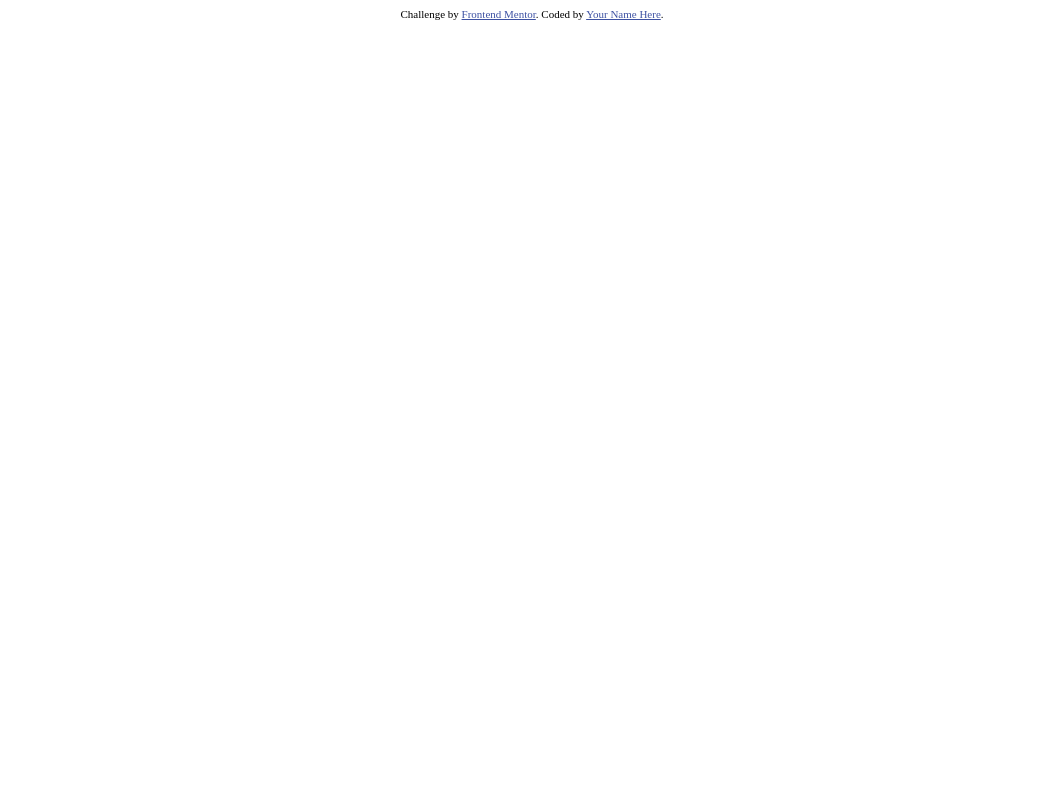
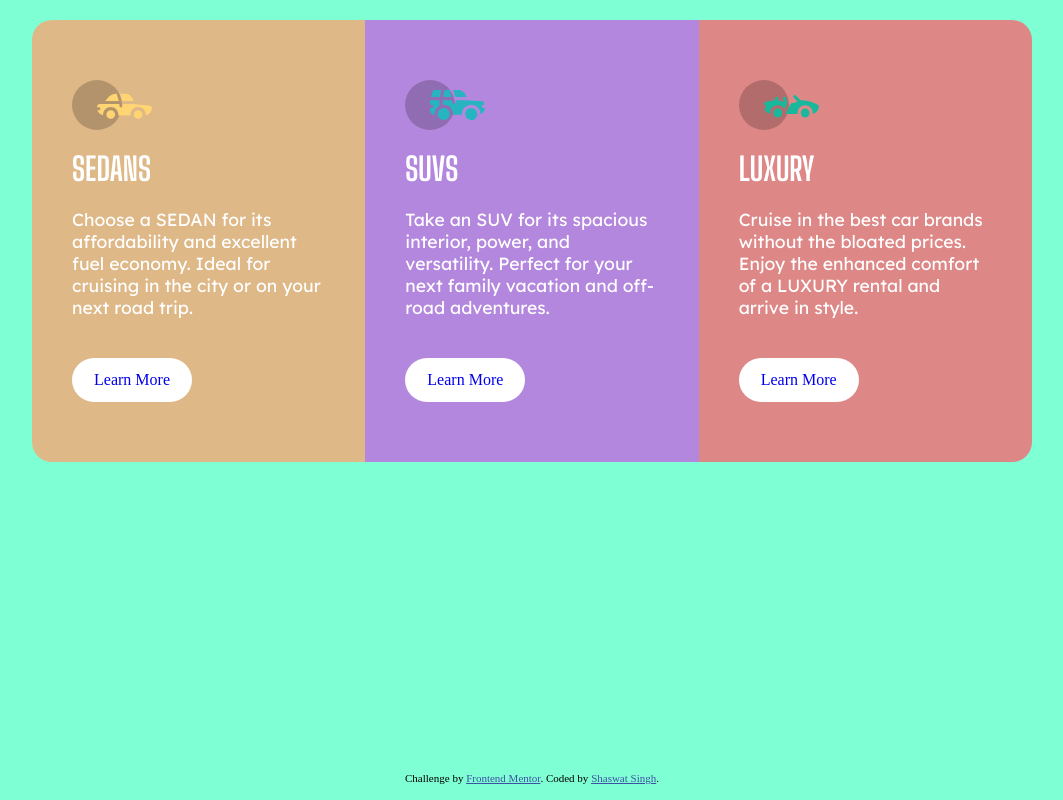
Before and after one commit to shaswatsingh19/3-column-preview-card-component, a plain HTML site: page index.html in a window 1280 px wide. Shown: the whole page, without its empty margins (108-1171 px from the left). Drawn offline with Linux system fonts and the light colour scheme.

Commit message:
'complete'

```diff
--- a/index.html
+++ b/index.html
@@ -1,26 +1,60 @@
 <!DOCTYPE html>
 <html lang="en">
   <head>
-  <meta charset="UTF-8">
-  <meta name="viewport" content="width=device-width, initial-scale=1.0"> <!-- displays site properly based on user's device -->
-
-  <link rel="icon" type="image/png" sizes="32x32" href="./images/favicon-32x32.png">
+    <meta charset="UTF-8" />
+    <meta name="viewport" content="width=device-width, initial-scale=1.0" />
+    <!-- displays site properly based on user's device -->
+    <link rel="preconnect" href="https://fonts.googleapis.com">
+<link rel="preconnect" href="https://fonts.gstatic.com" crossorigin>
+<link href="https://fonts.googleapis.com/css2?family=Big+Shoulders+Display:wght@700&family=Lexend+Deca&display=swap" rel="stylesheet">
+    <link
+      rel="icon"
+      type="image/png"
+      sizes="32x32"
+      href="./images/favicon-32x32.png"
+    />
 
     <title>Frontend Mentor | 3-column preview card component</title>
-  <link href="style.css" rel="stylesheet">
+    <link href="style.css" rel="stylesheet" />
   </head>
   <body>
-
     <div class="container">
       <main>
+        <div class="card card-sedan">
+          <img src="images/icon-sedans.svg" alt="sedan's image" id='sedan-svg'/>
+          <h2>Sedans</h2>
+          <p>
+            Choose a SEDAN for its affordability and excellent fuel economy.
+            Ideal for cruising in the city or on your next road trip.
+          </p>
+          <a href="#" class="btn">Learn More</a>
+        </div>
 
+        <div class="card card-suv">
+          <img src="images/icon-suvs.svg" alt="Suv image" />
+          <h2>Suvs</h2>
+          <p>
+            Take an SUV for its spacious interior, power, and versatility. Perfect for your next family vacation and off-road adventures.
+          </p>
+          <a href="#" class="btn">Learn More</a>
+        </div>
+
+        <div class="card card-lux">
+          <img src="images/icon-luxury.svg" alt="luxuary car image" />
+          <h2>Luxury</h2>
+          <p>
+            Cruise in the best car brands without the bloated prices. Enjoy the enhanced comfort of a LUXURY rental and arrive in style.
+          </p>
+          <a href="#" class="btn">Learn More</a>
+        </div>
       </main>
 
       <div class="attribution">
-      Challenge by <a href="https://www.frontendmentor.io?ref=challenge" target="_blank">Frontend Mentor</a>.
-      Coded by <a href="#">Your Name Here</a>.
+        Challenge by
+        <a href="https://www.frontendmentor.io?ref=challenge" target="_blank"
+          >Frontend Mentor</a
+        >. Coded by <a href="https://ss-frontend-mentor-solutions.vercel.app/" target="_blank">Shaswat Singh</a>.
       </div>
     </div>
-
   </body>
 </html>
--- a/style.css
+++ b/style.css
@@ -1,5 +1,206 @@
+/*
+font-family: 'Big Shoulders Display', cursive;
+font-family: 'Lexend Deca', sans-serif;
+*/
+
+*{
+    margin: 0;
+    box-sizing: border-box;
+}
+
+
+body{
+    background-color: aquamarine;
+    color: white;
+    animation: start 1s;
+}
+@keyframes start {
+
+    0%{
+        transform: scale(.9);
+
+    }
+    100%{
+        transform: scale(1);
+
+
+    }
+}
+
+.container{
+    display: flex;
+    flex-direction: column;
+    justify-content: space-between;
+    min-height: 98vh;
+}
+main{
+    display: grid;
+    grid-template : repeat(3,1fr) / 1fr ;
+    width: 90%;
+    margin: 20px auto;
+    max-width: 1000px;
+    border-radius:20px ;
+}
+h2{
+    font-family: 'Big Shoulders Display', cursive;
+    font-size: 2rem;
+    margin-top: 20px;
+    text-transform: uppercase;
+}
+p{
+    font-family: 'Lexend Deca', sans-serif;
+    font-size: 1.1rem;
+    margin: 20px auto;
+}
+.card{
+    padding: 60px 40px ;
+    display: flex;
+    flex-direction: column;
+    justify-content: space-between;
+}
+main:hover,
+main:focus{
+    box-shadow: 0 0 120px black;
+
+}
+.btn{
+    margin-top: 20px;
+    text-decoration: none;
+    padding: 17px 0;
+    text-align: center;
+    border-radius: 30px;
+    background-color: white;
+    max-width: 140px;
+    width: 70%;
+    border: 1px solid transparent;
+}
+.btn:hover,
+.btn:focus{
+    background: transparent;
+    border: 1px solid;
+    box-shadow: 0 0 5px black;
+}
+
+img{
+    max-width: 40%;
+    width: 80px;
+}
+
+img:hover{
+    animation: svg-img 1s ease-in;
+    cursor: pointer;
+}
+@keyframes svg-img {
+
+    0%{
+        transform: translateX(0);
+    }
+    100%{
+        transform: translateX(500px);
+
+    }
+}
+
+.card-sedan{
+    border-radius: 20px 20px 0 0;
+    background-color: burlywood;
+}
+.card-sedan:hover{
+    background-color: burlywood;
+    background-image: url('images/sedan.png');
+    background-blend-mode:soft-light;
+    background-repeat: no-repeat;
+    background-size: cover;
+    animation: car-move .7s ease-in-out;
+}
+@keyframes car-move {
+    0%{
+        background-position-x: 100px;
+    }
+    100%{
+        background-position-x:-30px;
+    }
+}
+
+.card-suv{
+    background-color: rgb(180, 135, 222);
+
+}
+
+.card-suv:hover{
+    background-color: rgb(180, 135, 222);
+    background-image: url('images/suv.png');
+    background-blend-mode:soft-light;
+    background-repeat: no-repeat;
+    background-size: cover;
+    animation: car-move .9s ease-in-out;
+}
+
+.card-lux{
+    border-radius: 0 0  20px 20px;
+    background-color: rgb(222, 135, 135);
+}
+.card-lux:hover{
+    background-color: rgb(222, 135, 135);
+    background-image: url('images/luxury.png');
+    background-blend-mode:soft-light;
+    background-repeat: no-repeat;
+    background-size: cover;
+    animation: car-move .9s ease-in-out;
+}
+
 
 .attribution
-{ font-size: 11px; text-align: center; }
+{ font-size: 11px; text-align: center;
+color:rgb(0, 0, 0)}
 .attribution a
 { color: hsl(228, 45%, 44%); }
+
+
+@media screen and (min-width:700px) {
+    main{
+        grid-template: 1fr / repeat(3,1fr);
+    }
+
+    .card-sedan{
+        border-radius: 20px 0 0 20px;
+    }
+    .card-suv{
+        animation: slide-in .8s;
+    }
+
+    .card-lux{
+        border-radius: 0 20px  20px 0;
+    }
+
+    .btn{
+        margin-top: 20px;
+        text-decoration: none;
+        padding: 12px 0;
+        text-align: center;
+        border-radius: 30px;
+        background-color: white;
+        max-width: 120px;
+        width: 60%;
+    }
+
+    img:hover{
+        animation: carMove .8s ease-in;
+    }
+    @keyframes carMove {
+
+        0%{
+            transform: translateX(0);
+        }
+        100%{
+            transform: translateX(100%);
+
+        }
+    }
+
+
+
+
+
+
+}
```
Also changed, not shown: images/luxury.png (added), images/sedan.png (added), images/suv.png (added). Lines whose indentation alone changed are shown as unchanged.
